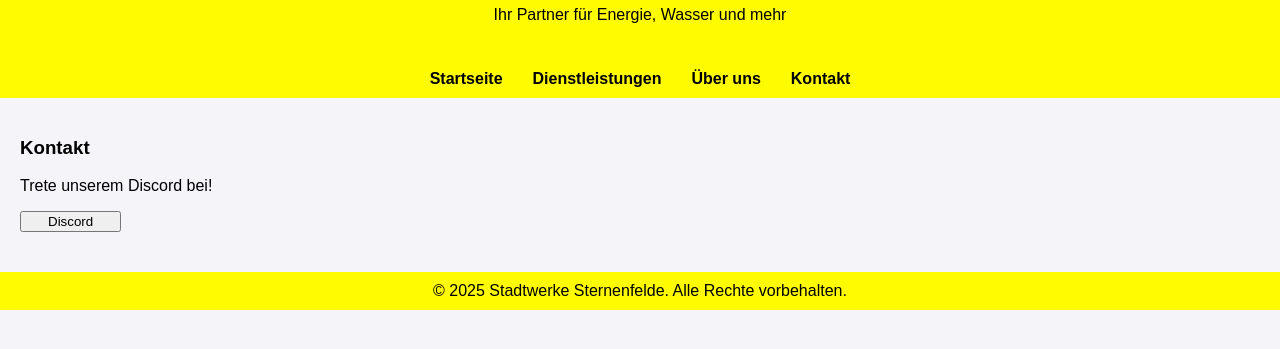
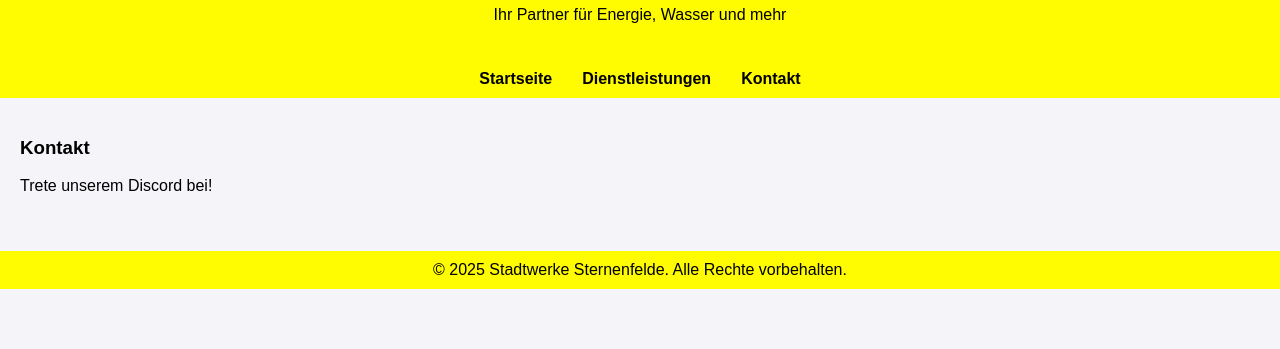
Before and after one commit to NiklasEisberg/Stadtwerke-Sternenfelde, a plain HTML site: page contact.html in a window 1280 px wide. Shown: the part 271-620 px from the top of the page. Drawn offline with Linux system fonts and the light colour scheme.

Commit message:
Add files via upload

```diff
--- a/contact.html
+++ b/contact.html
@@ -8,14 +8,13 @@
 <nav>
         <a href="index.html">Startseite</a>
         <a href="services.html">Dienstleistungen</a>
-        <a href="about.html">Über uns</a>
+
         <a href="contact.html">Kontakt</a>
     </nav>
 
 <section class="content" id="contact">
         <h3>Kontakt </h3>
         <p>Trete unserem Discord bei!</p>
-       <button ><a href="https://discord.gg/ZRHuyZ6J2k" target="_blank" class="btn">Discord</a></button>
     </section>
     <footer>
         <p>&copy; 2025 Stadtwerke Sternenfelde. Alle Rechte vorbehalten.</p>
```
Also changed, not shown: index.html (+0 -1 lines), services.html (+0 -1 lines).
